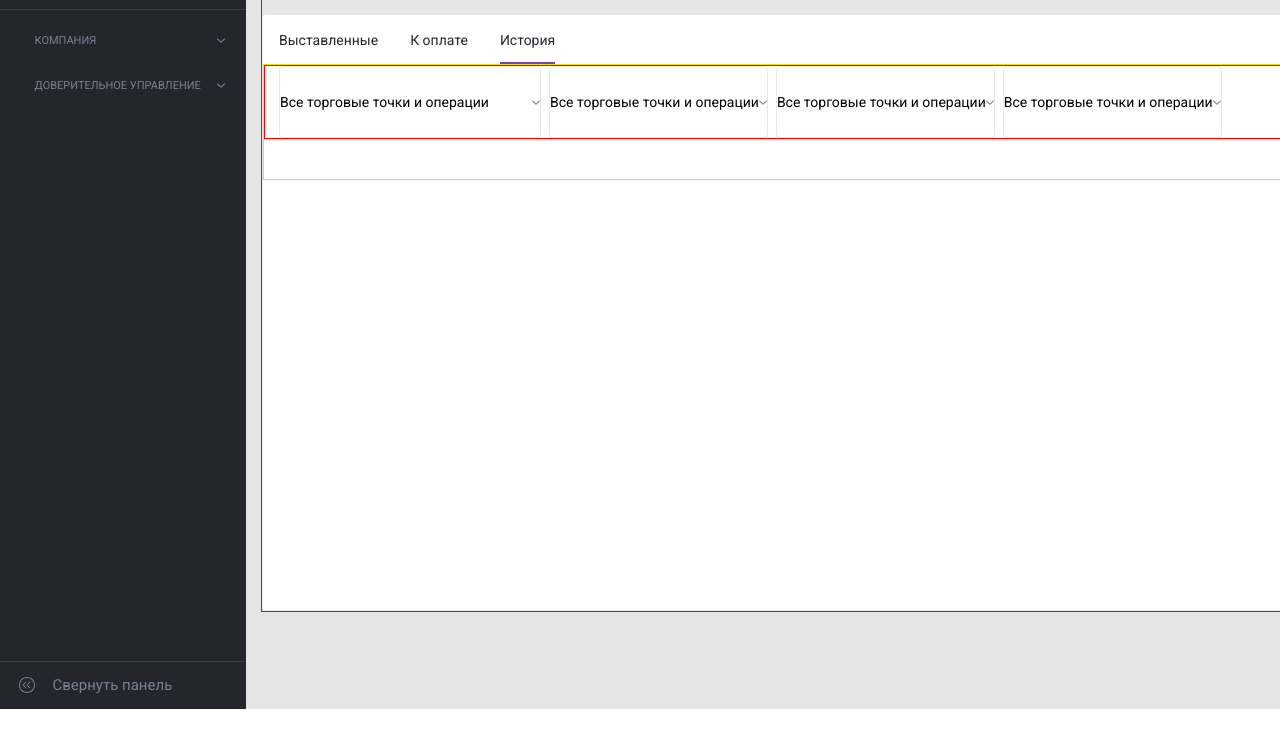
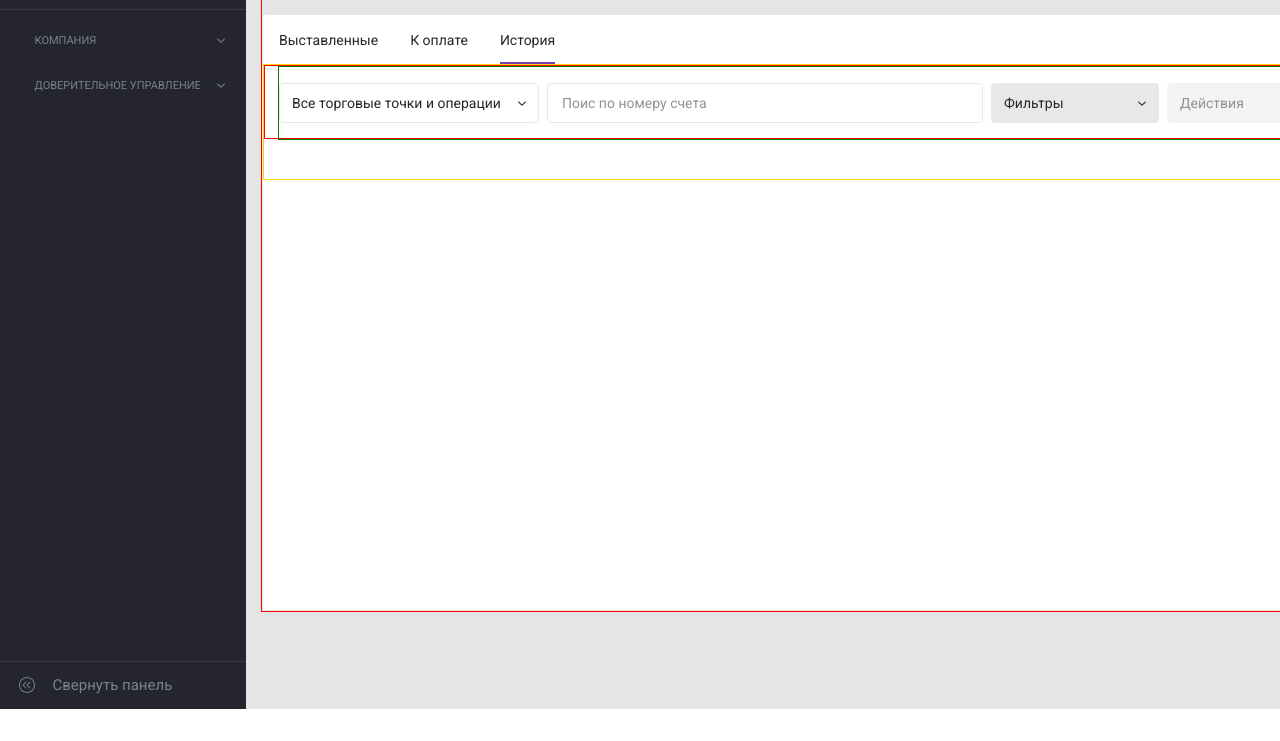
Before and after one commit to best-mates-crew/learn-markup--pavelsiarzhantau--cabinet, a plain HTML site: page src/alchecks.html in a window 1280 px wide. Shown: the part 59-800 px from the top of the page. Drawn offline with Linux system fonts and the light colour scheme.

Commit message:
init all-checks-page
- completed  <div class="main-info-all-filtres-filtres"> (HTML and CSS)

```diff
--- a/src/alchecks.html
+++ b/src/alchecks.html
@@ -188,19 +188,16 @@
                                         </svg>
                                     </div>
                                     <div class="filtres">
-                                            <span>Все торговые точки и операции</span>
+                                        <input type="text" class="filtres-search" placeholder="Поис по номеру счета" maxlength="20">
+                                    </div>
+                                    <div class="filtres filtres-active">
+                                        <span>Фильтры</span>
                                         <svg width="8" height="5">
                                             <use xlink:href="/src/img/logoImages/InlineSprite.svg#src-1"></use>
                                         </svg>
                                     </div>
-                                    <div class="filtres">
-                                            <span>Все торговые точки и операции</span>
-                                            <svg width="8" height="5">
-                                                <use xlink:href="/src/img/logoImages/InlineSprite.svg#src-1"></use>
-                                            </svg>
-                                    </div>
-                                    <div class="filtres">
-                                            <span>Все торговые точки и операции</span>
+                                    <div class="filtres filtres-noactive">
+                                        <span>Действия</span>
                                         <svg width="8" height="5">
                                             <use xlink:href="/src/img/logoImages/InlineSprite.svg#src-1"></use>
                                         </svg>
--- a/src/styles/alchecks.css
+++ b/src/styles/alchecks.css
@@ -89,18 +89,65 @@ a{
     display: flex;
     height: 72px;
     border: solid red 1px;
+}
+.main-info-all-filtres-filtres .main-info-container{
     align-items: center;
-    justify-content: flex-end;
+    justify-content: flex-start;
+    border: solid green 1px;
 }
 .main-info-all-filtres .filtres{
     display: flex;
-    align-items: center;
+    align-items:center;
     border: solid #E8E8E8 1px;
-    justify-content: space-between;
+    box-sizing: border-box;
+    padding: 12px;
+    justify-content:space-between;
     border-radius: 4px;
     margin-right: 8px;
+    height: 40px;
+    color: #25262D;
+}
+.main-info-all-filtres .filtres input{
+    width: 100%;
+    height: 100%;
+    border:none;
+    outline: none;
+}
+.main-info-all-filtres .filtres input::placeholder{
+    color:#25262D;
+    opacity: 0.5;
+}
+.main-info-all-filtres .filtres input:focus::placeholder{
+    color:transparent;
+    transition:  0.3s ease;
+}
+
+
+.filtres-active{
+    background: #E8E8E8;
+    fill: #25262D;
+}
+.filtres-noactive{
+    background: #E8E8E8;
+    opacity: 0.5;
+}
+.filtres svg use{
+    fill: #25262D;
 }
 
 .filtres:first-child{
     width: 260px;
 }
+.filtres:nth-child(2){
+    width: 436px;
+    padding-top: 1px;
+    padding-right: 1px;
+    padding-bottom: 1px;
+}
+.filtres:nth-child(3){
+    width: 168px;
+}
+.filtres:nth-child(4){
+    width:  168px;
+    margin-right: 0px;
+}
```
Lines whose indentation alone changed are shown as unchanged.
